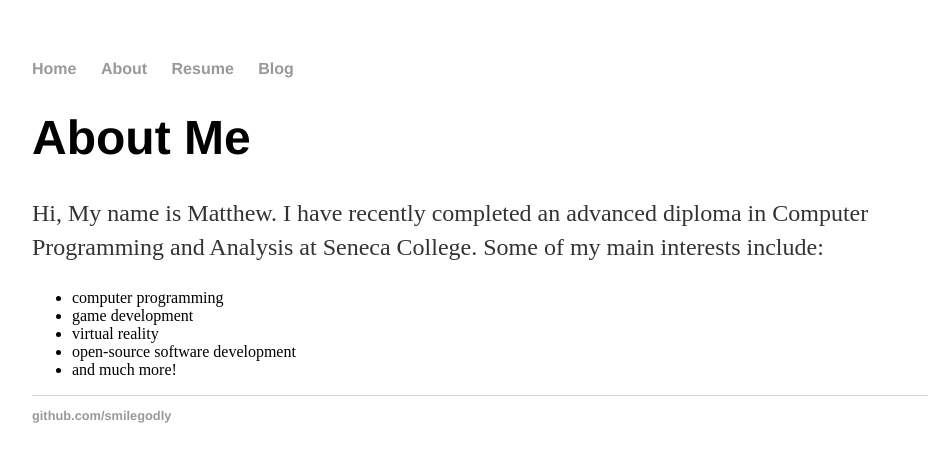
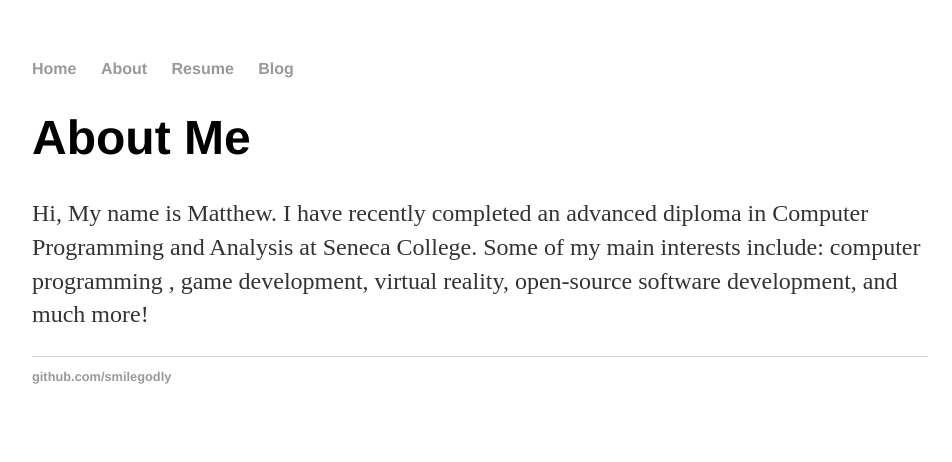
Before and after one commit to smilegodly/smilegodly.github.io, a Jekyll site: the page built from about/index.md, in a window 1280 px wide. Shown: the top 462 px of the page, without its empty margins (160-1112 px from the left). Built offline with Jekyll 4.4.1, drawn with Linux system fonts in a browser that asks for light colours.

```diff
--- a/about/index.md
+++ b/about/index.md
@@ -5,10 +5,4 @@ title: About Me
 
 # About Me
 
-Hi, My name is Matthew. I have recently completed an advanced diploma in Computer Programming and Analysis at Seneca College. Some of my main interests include:
-
-- computer programming
-- game development
-- virtual reality
-- open-source software development
-- and much more!
+Hi, My name is Matthew. I have recently completed an advanced diploma in Computer Programming and Analysis at Seneca College. Some of my main interests include: computer programming , game development, virtual reality, open-source software development, and much more!
```
